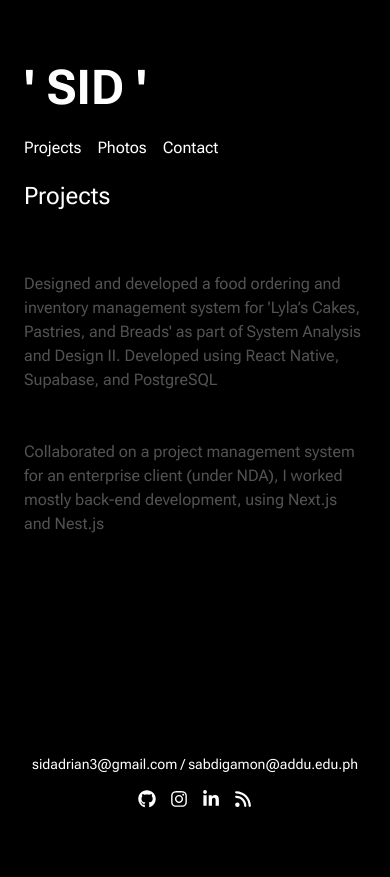
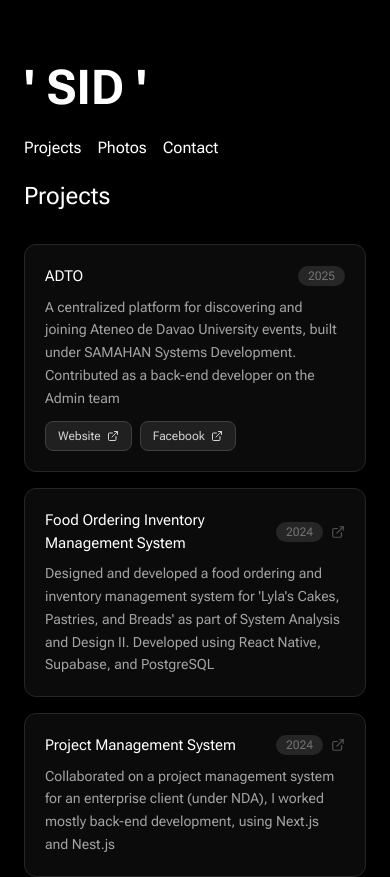
Before and after one commit to sidadrian3/my-portfolio, a Next.js app in the folder my-portfolio/: page /projects in a window 390 px wide. Shown: the top 877 px of the page. Before the commit the page ends 844 px from the top, so only its background shows below. Built offline with nearby package versions, Linux system fonts and the light colour scheme; a web font is replaced by a local one.

Commit message:
feat: implement projects page with data schema and responsive cards

```diff
--- a/my-portfolio/app/projects/page.tsx
+++ b/my-portfolio/app/projects/page.tsx
@@ -1,35 +1,101 @@
+"use client";
+
 import Link from "next/link";
-import type { Metadata } from "next";
 import { projects } from "./project-data";
+import { motion } from "framer-motion";
+import { FiExternalLink } from "react-icons/fi";
 
-export const metadata: Metadata = {
-  title: "Projects",
-  description: "My Projects",
+const container = {
+  hidden: {},
+  show: {
+    transition: {
+      staggerChildren: 0.12,
+    },
+  },
+};
+
+const item = {
+  hidden: { opacity: 0, y: 16 },
+  show: { opacity: 1, y: 0, transition: { duration: 0.45, ease: "easeOut" as const } },
 };
 
 export default function Projects() {
   return (
-    <section className="">
+    <section>
       <h1 className="mb-8 text-2xl font-medium">Projects</h1>
-      <div>
+
+      <motion.div
+        className="flex flex-col gap-4"
+        variants={container}
+        initial="hidden"
+        animate="show"
+      >
         {projects.map((project, index) => (
-          <Link
-            key={index}
-            href={project.url}
-            className="transition-transform transform hover:scale-105 flex flex-col space-y-1 mb-5 duration-200 hover:opacity-80"
-            target="_blank"
-            rel="noopener noreferrer"
+          <motion.div key={index} variants={item}>
+            {/* If project has multiple links, render as a non-clickable card with link buttons */}
+            {project.links && project.links.length > 0 ? (
+              <div className="rounded-xl border border-neutral-800 bg-neutral-900/50 p-5 transition-all duration-300 hover:border-neutral-600 hover:bg-neutral-800/60">
+                {/* Top row: title + year */}
+                <div className="flex items-center justify-between gap-3 mb-2">
+                  <h2 className="text-[15px] font-medium text-white">
+                    {project.title}
+                  </h2>
+                  <span className="text-xs font-medium text-neutral-500 bg-neutral-800 rounded-full px-2.5 py-0.5 shrink-0">
+                    {project.year}
+                  </span>
+                </div>
 
-          >
-            <div className="w-full flex flex-col sm:flex-row justify-between items-start sm:items-center space-y-1 sm:space-y-0 sm:space-x-2">
-              <h2 className="text-black dark:text-white">{project.title}</h2>
-              <p className="text-neutral-600 dark:text-neutral-400">
-                {project.description}
-              </p>
-            </div>
-          </Link>
+                {/* Description */}
+                <p className="text-sm leading-relaxed text-neutral-400 mb-3">
+                  {project.description}
+                </p>
+
+                {/* Link buttons */}
+                <div className="flex flex-wrap gap-2">
+                  {project.links.map((link, linkIndex) => (
+                    <Link
+                      key={linkIndex}
+                      href={link.url}
+                      target="_blank"
+                      rel="noopener noreferrer"
+                      className="inline-flex items-center gap-1.5 text-xs font-medium px-3 py-1.5 rounded-lg border border-neutral-700 bg-neutral-800/80 text-neutral-300 hover:text-white hover:border-neutral-500 hover:bg-neutral-700/80 transition-all duration-200"
+                    >
+                      {link.label}
+                      <FiExternalLink className="w-3 h-3" />
+                    </Link>
+                  ))}
+                </div>
+              </div>
+            ) : (
+              /* Single-link project: entire card is clickable */
+              <Link
+                href={project.url}
+                target="_blank"
+                rel="noopener noreferrer"
+                className="group block rounded-xl border border-neutral-800 bg-neutral-900/50 p-5 transition-all duration-300 hover:border-neutral-600 hover:bg-neutral-800/60"
+              >
+                {/* Top row: title + year */}
+                <div className="flex items-center justify-between gap-3 mb-2">
+                  <h2 className="text-[15px] font-medium text-white group-hover:text-blue-400 transition-colors duration-300">
+                    {project.title}
+                  </h2>
+                  <div className="flex items-center gap-2 shrink-0">
+                    <span className="text-xs font-medium text-neutral-500 bg-neutral-800 rounded-full px-2.5 py-0.5">
+                      {project.year}
+                    </span>
+                    <FiExternalLink className="w-3.5 h-3.5 text-neutral-600 group-hover:text-neutral-400 transition-colors duration-300" />
+                  </div>
+                </div>
+
+                {/* Description */}
+                <p className="text-sm leading-relaxed text-neutral-400 group-hover:text-neutral-300 transition-colors duration-300">
+                  {project.description}
+                </p>
+              </Link>
+            )}
+          </motion.div>
         ))}
-      </div>
+      </motion.div>
     </section>
   );
 }
--- a/my-portfolio/app/projects/project-data.tsx
+++ b/my-portfolio/app/projects/project-data.tsx
@@ -1,11 +1,31 @@
+export interface ProjectLink {
+  label: string;
+  url: string;
+}
+
 export interface Project {
   title: string;
   year: number;
   description: string;
   url: string;
+  links?: ProjectLink[];
 }
 
 export const projects: Project[] = [
+  {
+    title: "ADTO",
+    year: 2025,
+    description:
+      "A centralized platform for discovering and joining Ateneo de Davao University events, built under SAMAHAN Systems Development. Contributed as a back-end developer on the Admin team",
+    url: "https://samahan.addu.edu.ph/adto/home",
+    links: [
+      { label: "Website", url: "https://samahan.addu.edu.ph/adto/home" },
+      {
+        label: "Facebook",
+        url: "https://www.facebook.com/SAMAHANSysDev/posts/pfbid0jgTfXinNpboBdi5GRC2oGFjcGzEur75wXVnfCoZHpVYxrGTai7n1HZ49KKnvFM7vl",
+      },
+    ],
+  },
   // {
   //   title: "Mithril AI",
   //   year: 2024,
@@ -21,7 +41,7 @@ export const projects: Project[] = [
   {
     title: "Food Ordering Inventory Management System",
     year: 2024,
-    description: "Designed and developed a food ordering and inventory management system for 'Lyla’s Cakes, Pastries, and Breads' as part of System Analysis and Design II. Developed using React Native, Supabase, and PostgreSQL",
+    description: "Designed and developed a food ordering and inventory management system for 'Lyla's Cakes, Pastries, and Breads' as part of System Analysis and Design II. Developed using React Native, Supabase, and PostgreSQL",
     url: "https://github.com/JamesManon-og/FoodOrdering",
   },
   {
```
Also changed, not shown: 2 other files (tests, documents, lock files or other folders).
